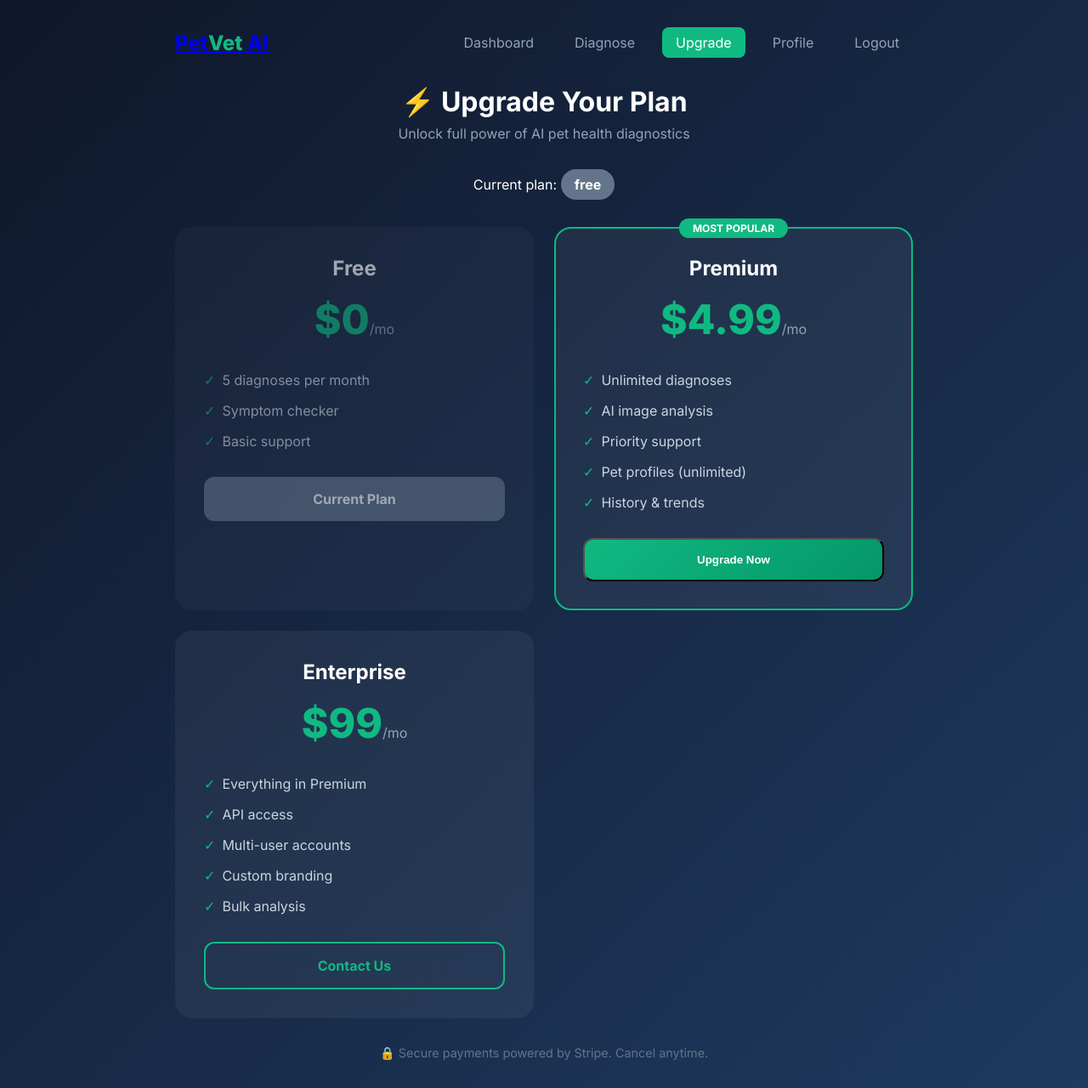
After one commit to Liberty-Emporium/alexander-ai-petvet, a Flask app: page /upgrade in a window 1280 px wide. The commit adds this page. Shown: the whole page at 85% size. Run offline with Flask 3, Linux system fonts and the light colour scheme; the visitor is signed in with stand-in values (Sample User, id 1).

Commit message:
Add user accounts, subscriptions, and monetization system (login, register, dashboard, upgrade, profile)

```diff
--- a/app.py
+++ b/app.py
@@ -9,9 +9,11 @@ import csv
 import uuid
 import base64
 import requests
+import hashlib
 from datetime import datetime
-from flask import Flask, render_template, request, redirect, url_for, jsonify, flash
+from flask import Flask, render_template, request, redirect, url_for, jsonify, flash, session
 from werkzeug.utils import secure_filename
+from functools import wraps
 
 app = Flask(__name__)
 app.secret_key = os.environ.get('SECRET_KEY', 'pet-vet-ai-secret-key-2024')
@@ -233,6 +235,15 @@ def diagnose_page():
 @app.route('/upload', methods=['POST'])
 def upload_photo():
     """Handle photo upload and analysis"""
+    # Check if user is logged in and has available diagnoses
+    if 'user_id' in session:
+        subs = load_subscriptions()
+        user_sub = subs.get(session['user_id'], {'plan': 'free', 'diagnoses_used': 0})
+
+        if user_sub.get('plan') == 'free' and user_sub.get('diagnoses_used', 0) >= 5:
+            flash('Free plan limit reached (5/month). Upgrade for unlimited diagnoses!', 'error')
+            return redirect(url_for('upgrade'))
+
     if 'photo' not in request.files:
         flash('No photo uploaded', 'error')
         return redirect(url_for('diagnose_page'))
@@ -265,6 +276,10 @@ def upload_photo():
 
         # Save diagnosis record
         save_diagnosis(animal_type, filename, symptoms, diagnosis, ai_diagnosis)
+
+        # Increment diagnosis count for logged-in users
+        if 'user_id' in session:
+            increment_diagnosis_count()
 
         return render_template('result.html',
                              diagnosis=diagnosis,
@@ -472,5 +487,201 @@ def api_get_settings():
         'default_animal': settings.get('default_animal', 'dog')
     })
 
+# ==================== USER ACCOUNTS & SUBSCRIPTIONS ====================
+
+USERS_FILE = os.path.join(DATA_DIR, 'users.json')
+SUBSCRIPTIONS_FILE = os.path.join(DATA_DIR, 'subscriptions.json')
+
+def load_users():
+    if os.path.exists(USERS_FILE):
+        with open(USERS_FILE) as f:
+            return json.load(f)
+    return {}
+
+def save_users(users):
+    with open(USERS_FILE, 'w') as f:
+        json.dump(users, f, indent=2)
+
+def load_subscriptions():
+    if os.path.exists(SUBSCRIPTIONS_FILE):
+        with open(SUBSCRIPTIONS_FILE) as f:
+            return json.load(f)
+    return {}
+
+def save_subscriptions(subs):
+    with open(SUBSCRIPTIONS_FILE, 'w') as f:
+        json.dump(subs, f, indent=2)
+
+def hash_password(password):
+    return hashlib.sha256(password.encode()).hexdigest()
+
+def verify_password(password, hashed):
+    return hash_password(password) == hashed
+
+def login_required(f):
+    @wraps(f)
+    def decorated(*args, **kwargs):
+        if 'user_id' not in session:
+            return redirect(url_for('login'))
+        return f(*args, **kwargs)
+    return decorated
+
+@app.route('/register', methods=['GET', 'POST'])
+def register():
+    if request.method == 'POST':
+        email = request.form.get('email', '').lower().strip()
+        password = request.form.get('password', '')
+        name = request.form.get('name', '')
+
+        if not email or not password or not name:
+            flash('Please fill in all fields', 'error')
+            return redirect(url_for('register'))
+
+        users = load_users()
+        if email in users:
+            flash('Email already registered', 'error')
+            return redirect(url_for('register'))
+
+        users[email] = {
+            'name': name,
+            'password': hash_password(password),
+            'created': datetime.now().isoformat()
+        }
+        save_users(users)
+
+        # Create free subscription
+        subs = load_subscriptions()
+        subs[email] = {
+            'plan': 'free',
+            'diagnoses_used': 0,
+            'created': datetime.now().isoformat()
+        }
+        save_subscriptions(subs)
+
+        session['user_id'] = email
+        session['user_name'] = name
+        flash('Account created! Welcome to Pet Vet AI!', 'success')
+        return redirect(url_for('dashboard'))
+
+    return render_template('register.html')
+
+@app.route('/login', methods=['GET', 'POST'])
+def login():
+    if request.method == 'POST':
+        email = request.form.get('email', '').lower().strip()
+        password = request.form.get('password', '')
+
+        users = load_users()
+        if email in users and verify_password(password, users[email]['password']):
+            session['user_id'] = email
+            session['user_name'] = users[email]['name']
+            flash('Logged in successfully!', 'success')
+            return redirect(url_for('dashboard'))
+
+        flash('Invalid email or password', 'error')
+        return redirect(url_for('login'))
+
+    return render_template('login.html')
+
+@app.route('/logout')
+def logout():
+    session.clear()
+    flash('Logged out successfully', 'success')
+    return redirect(url_for('index'))
+
+@app.route('/dashboard')
+@login_required
+def dashboard():
+    user_id = session['user_id']
+    subs = load_subscriptions()
+    user_sub = subs.get(user_id, {'plan': 'free', 'diagnoses_used': 0})
+
+    # Get diagnosis history
+    diagnoses_file = os.path.join(DATA_DIR, 'diagnoses.json')
+    diagnoses = []
+    if os.path.exists(diagnoses_file):
+        with open(diagnoses_file) as f:
+            all_diagnoses = json.load(f)
+            # Filter for this user (we'll need to track user in diagnoses)
+            diagnoses = all_diagnoses[-10:]  # Last 10
+
+    return render_template('dashboard.html',
+                         user_name=session['user_name'],
+                         subscription=user_sub)
+
+@app.route('/upgrade', methods=['GET', 'POST'])
+@login_required
+def upgrade():
+    user_id = session['user_id']
+    subs = load_subscriptions()
+    user_sub = subs.get(user_id, {'plan': 'free'})
+
+    if request.method == 'POST':
+        plan = request.form.get('plan', 'free')
+
+        # In production, this would integrate with Stripe
+        # For now, we simulate the upgrade
+        subs[user_id] = {
+            'plan': plan,
+            'diagnoses_used': user_sub.get('diagnoses_used', 0),
+            'upgraded': datetime.now().isoformat()
+        }
+        save_subscriptions(subs)
+
+        flash(f'Upgraded to {plan.title()} plan!', 'success')
+        return redirect(url_for('dashboard'))
+
+    return render_template('upgrade.html', current_plan=user_sub.get('plan', 'free'))
+
+def check_diagnosis_limit():
+    """Check if user has reached their diagnosis limit"""
+    if 'user_id' not in session:
+        return True  # Not logged in, allow limited use
+
+    user_id = session['user_id']
+    subs = load_subscriptions()
+    user_sub = subs.get(user_id, {'plan': 'free', 'diagnoses_used': 0})
+
+    if user_sub.get('plan') == 'free':
+        return user_sub.get('diagnoses_used', 0) < 5
+    return True  # Premium unlimited
+
+def increment_diagnosis_count():
+    """Increment user's diagnosis count"""
+    if 'user_id' not in session:
+        return
+
+    user_id = session['user_id']
+    subs = load_subscriptions()
+    if user_id in subs:
+        current = subs[user_id].get('diagnoses_used', 0)
+        subs[user_id]['diagnoses_used'] = current + 1
+        save_subscriptions(subs)
+
+@app.route('/profile', methods=['GET', 'POST'])
+@login_required
+def profile():
+    user_id = session['user_id']
+    users = load_users()
+    user = users.get(user_id, {})
+
+    if request.method == 'POST':
+        # Update name
+        if request.form.get('name'):
+            users[user_id]['name'] = request.form.get('name')
+            session['user_name'] = request.form.get('name')
+
+        # Update password
+        if request.form.get('new_password'):
+            users[user_id]['password'] = hash_password(request.form.get('new_password'))
+
+        save_users(users)
+        flash('Profile updated!', 'success')
+
+    return render_template('profile.html', user=user)
+
+# Override upload to check limits
+original_upload = None
+
 if __name__ == '__main__':
     app.run(debug=True, host='0.0.0.0', port=5000)
--- a/templates/index.html
+++ b/templates/index.html
@@ -44,7 +44,8 @@
         <div class="nav-links">
             <a href="/diagnose">Diagnose</a>
             <a href="/settings">Settings</a>
-            <a href="/about">About</a>
+            <a href="/login">Login</a>
+            <a href="/register" style="background:#10b981;color:white;padding:0.5rem 1rem;border-radius:8px;">Get Started</a>
         </div>
     </nav>
 
--- /dev/null
+++ b/templates/upgrade.html
@@ -0,0 +1,120 @@
+<!DOCTYPE html>
+<html lang="en">
+<head>
+    <meta charset="UTF-8">
+    <meta name="viewport" content="width=device-width, initial-scale=1.0">
+    <title>Upgrade | Pet Vet AI</title>
+    <link href="https://fonts.googleapis.com/css2?family=Inter:wght@400;500;600;700;800&display=swap" rel="stylesheet">
+    <style>
+        * { margin: 0; padding: 0; box-sizing: border-box; }
+        body { font-family: 'Inter', sans-serif; background: linear-gradient(135deg, #0f172a 0%, #1e3a5f 100%); min-height: 100vh; color: #fff; }
+        .container { max-width: 900px; margin: 0 auto; padding: 2rem 1rem; }
+        header { display: flex; justify-content: space-between; align-items: center; margin-bottom: 2rem; }
+        .logo { font-size: 1.5rem; font-weight: 800; }
+        .logo span { color: #10b981; }
+        .nav { display: flex; gap: 1rem; }
+        .nav a { color: #94a3b8; text-decoration: none; padding: 0.5rem 1rem; border-radius: 8px; transition: all 0.2s; }
+        .nav a:hover { background: #10b981; color: white; }
+        h1 { text-align: center; margin-bottom: 0.5rem; }
+        .subtitle { text-align: center; color: #94a3b8; margin-bottom: 2rem; }
+        .current { text-align: center; margin-bottom: 2rem; }
+        .current-badge { display: inline-block; padding: 0.5rem 1rem; border-radius: 20px; font-weight: 700; }
+        .current-badge.free { background: #64748b; }
+        .current-badge.premium { background: linear-gradient(135deg, #f59e0b, #ef4444); }
+        .plans { display: grid; grid-template-columns: repeat(auto-fit, minmax(280px, 1fr)); gap: 1.5rem; margin-bottom: 2rem; }
+        .plan { background: rgba(255,255,255,0.05); border-radius: 20px; padding: 2rem; text-align: center; border: 2px solid transparent; }
+        .plan.popular { border-color: #10b981; position: relative; }
+        .plan.popular::before { content: "MOST POPULAR"; position: absolute; top: -12px; left: 50%; transform: translateX(-50%); background: #10b981; padding: 0.25rem 1rem; border-radius: 20px; font-size: 0.75rem; font-weight: 700; }
+        .plan h2 { font-size: 1.5rem; margin-bottom: 0.5rem; }
+        .plan .price { font-size: 3rem; font-weight: 800; color: #10b981; margin: 1rem 0; }
+        .plan .price span { font-size: 1rem; color: #94a3b8; font-weight: 400; }
+        .plan ul { list-style: none; text-align: left; margin: 1.5rem 0; }
+        .plan li { padding: 0.5rem 0; color: #cbd5e1; }
+        .plan li::before { content: "✓"; color: #10b981; margin-right: 0.5rem; }
+        .plan .btn { display: block; padding: 1rem; border-radius: 12px; text-decoration: none; font-weight: 700; transition: all 0.2s; }
+        .plan .btn-primary { background: linear-gradient(135deg, #10b981, #059669); color: white; }
+        .plan .btn-primary:hover { transform: translateY(-2px); }
+        .plan .btn-outline { background: transparent; border: 2px solid #10b981; color: #10b981; }
+        .plan.current-plan { opacity: 0.6; }
+        .plan.current-plan .btn { background: #64748b; cursor: default; }
+        .note { text-align: center; color: #64748b; font-size: 0.9rem; }
+    </style>
+</head>
+<body>
+    <div class="container">
+        <header>
+            <a href="/" class="logo">Pet<span>Vet</span> AI</a>
+            <nav class="nav">
+                <a href="{{ url_for('dashboard') }}">Dashboard</a>
+                <a href="{{ url_for('diagnose_page') }}">Diagnose</a>
+                <a href="{{ url_for('upgrade') }}" style="background:#10b981;color:white;">Upgrade</a>
+                <a href="{{ url_for('profile') }}">Profile</a>
+                <a href="{{ url_for('logout') }}">Logout</a>
+            </nav>
+        </header>
+
+        <h1>⚡ Upgrade Your Plan</h1>
+        <p class="subtitle">Unlock full power of AI pet health diagnostics</p>
+
+        <div class="current">
+            Current plan: <span class="current-badge {{ current_plan }}">{{ current_plan }}</span>
+        </div>
+
+        <div class="plans">
+            <div class="plan {{ 'current-plan' if current_plan == 'free' else '' }}">
+                <h2>Free</h2>
+                <div class="price">$0<span>/mo</span></div>
+                <ul>
+                    <li>5 diagnoses per month</li>
+                    <li>Symptom checker</li>
+                    <li>Basic support</li>
+                </ul>
+                {% if current_plan == 'free' %}
+                <span class="btn btn-primary">Current Plan</span>
+                {% else %}
+                <a href="#" class="btn btn-outline" onclick="alert('Contact support to downgrade')">Downgrade</a>
+                {% endif %}
+            </div>
+
+            <div class="plan popular {{ 'current-plan' if current_plan == 'premium' else '' }}">
+                <h2>Premium</h2>
+                <div class="price">$4.99<span>/mo</span></div>
+                <ul>
+                    <li>Unlimited diagnoses</li>
+                    <li>AI image analysis</li>
+                    <li>Priority support</li>
+                    <li>Pet profiles (unlimited)</li>
+                    <li>History & trends</li>
+                </ul>
+                {% if current_plan == 'premium' %}
+                <span class="btn btn-primary">Current Plan</span>
+                {% else %}
+                <form method="POST" style="display:inline;">
+                    <input type="hidden" name="plan" value="premium">
+                    <button type="submit" class="btn btn-primary" style="width:100%;cursor:pointer;">Upgrade Now</button>
+                </form>
+                {% endif %}
+            </div>
+
+            <div class="plan {{ 'current-plan' if current_plan == 'enterprise' else '' }}">
+                <h2>Enterprise</h2>
+                <div class="price">$99<span>/mo</span></div>
+                <ul>
+                    <li>Everything in Premium</li>
+                    <li>API access</li>
+                    <li>Multi-user accounts</li>
+                    <li>Custom branding</li>
+                    <li>Bulk analysis</li>
+                </ul>
+                {% if current_plan == 'enterprise' %}
+                <span class="btn btn-primary">Current Plan</span>
+                {% else %}
+                <a href="mailto:support@petvetai.com?subject=Enterprise+Inquiry" class="btn btn-outline">Contact Us</a>
+                {% endif %}
+            </div>
+        </div>
+
+        <p class="note">🔒 Secure payments powered by Stripe. Cancel anytime.</p>
+    </div>
+</body>
+</html>
```
Also changed, not shown: templates/dashboard.html (added, +85 -0 lines), templates/login.html (added, +58 -0 lines), templates/profile.html (added, +82 -0 lines), templates/register.html (added, +67 -0 lines).
